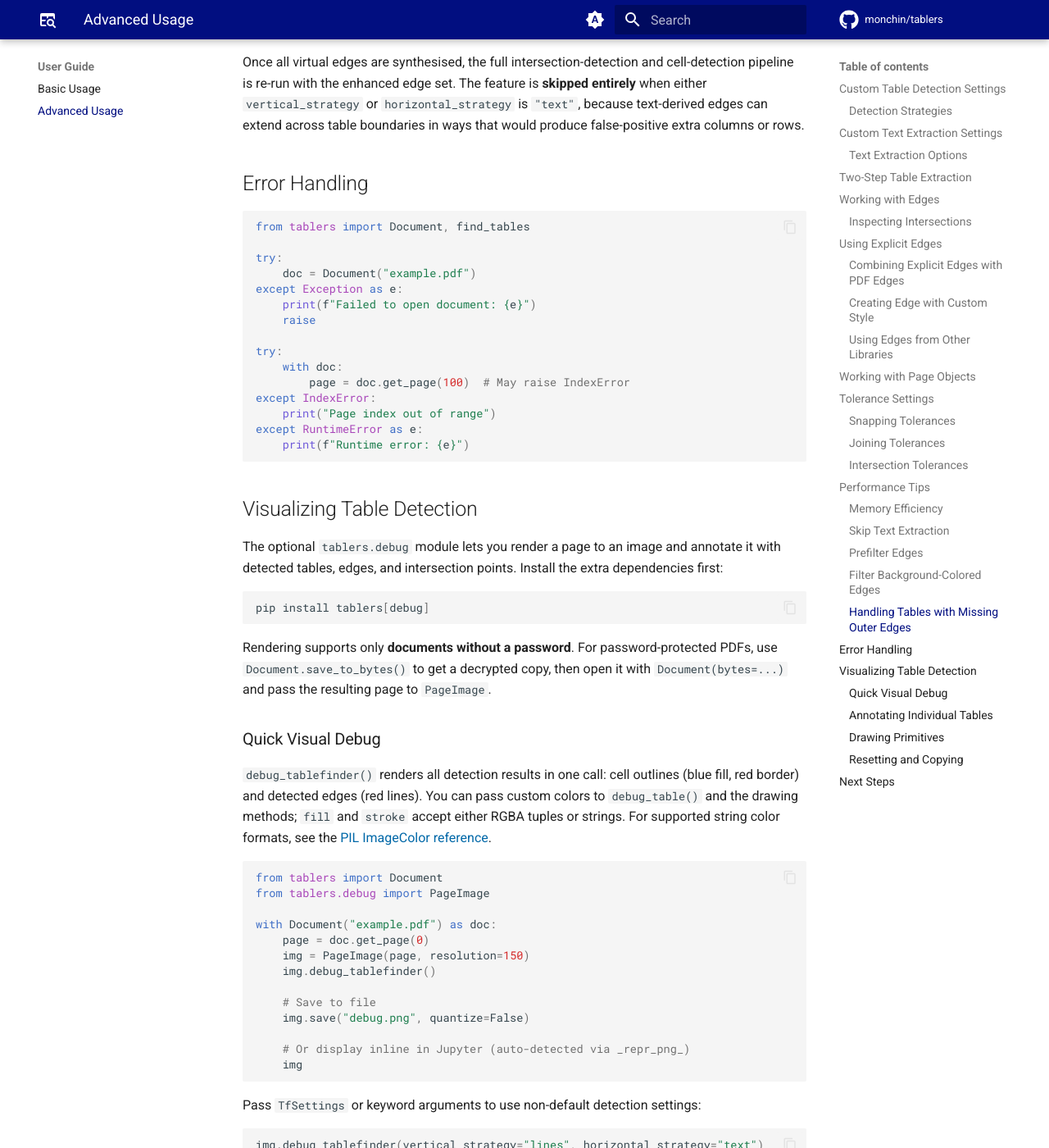
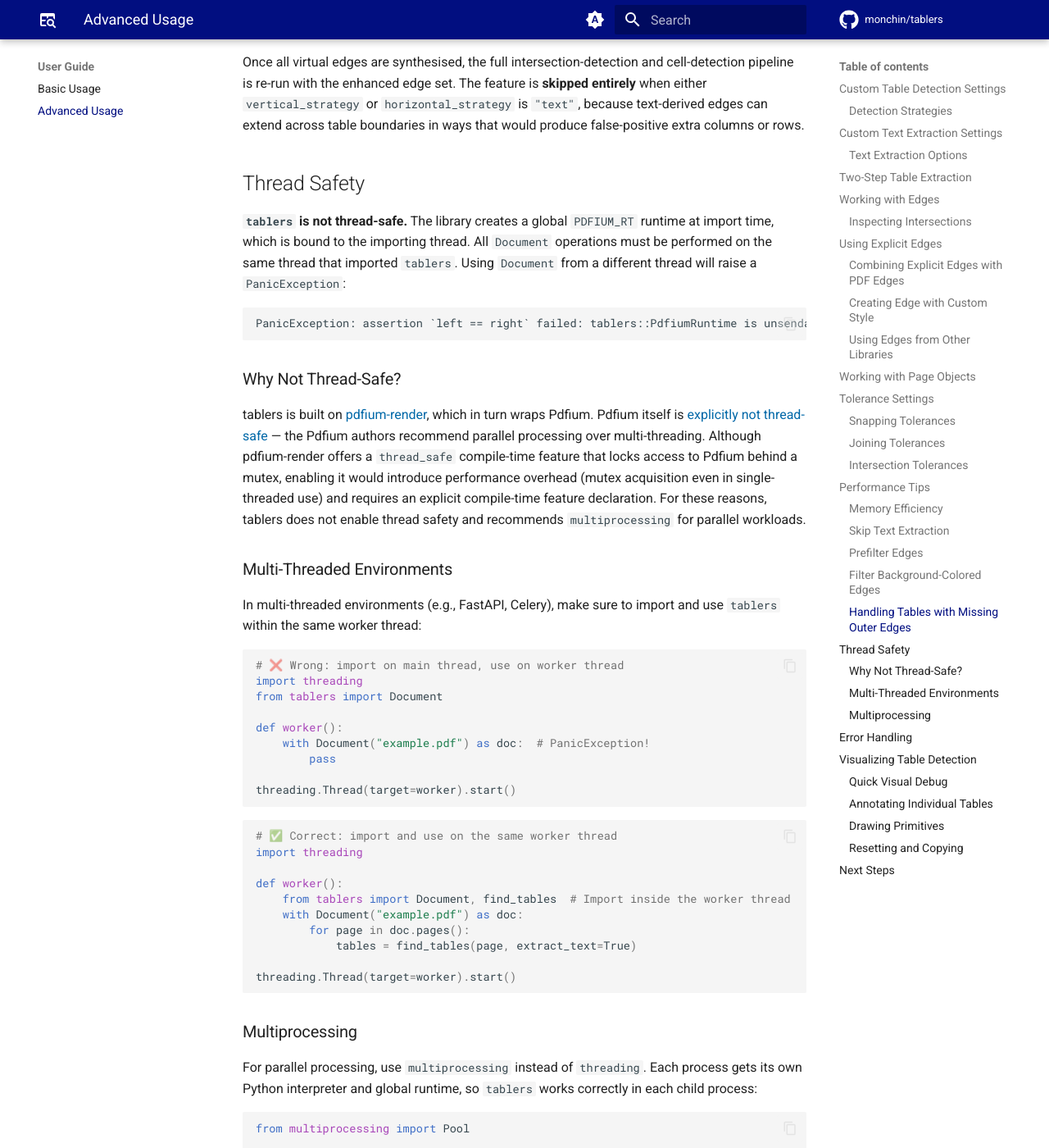
Before and after one commit to monchin/tablers, an MkDocs documentation site: the page built from docs/usage/advanced.md, in a window 1280 px wide and 1400 px high, scrolled down 9514 px. Shown: the whole window at 82% size. Built offline with MkDocs 1.6.1 and Material for MkDocs 9.7.7, drawn with Linux system fonts in a browser that asks for light colours; comment, search, counter and statistics services are not loaded; some of the changed text lies outside the part shown.

Commit message:
docs: add thread safety warnings and multiprocessing guide

````diff
--- a/docs/usage/advanced.md
+++ b/docs/usage/advanced.md
@@ -426,6 +426,92 @@ The algorithm runs as a pre-processing step on the raw collected edges, before i
 
 Once all virtual edges are synthesised, the full intersection-detection and cell-detection pipeline is re-run with the enhanced edge set. The feature is **skipped entirely** when either `vertical_strategy` or `horizontal_strategy` is `"text"`, because text-derived edges can extend across table boundaries in ways that would produce false-positive extra columns or rows.
 
+## Thread Safety
+
+**`tablers` is not thread-safe.** The library creates a global `PDFIUM_RT` runtime at import time, which is bound to the importing thread. All `Document` operations must be performed on the same thread that imported `tablers`. Using `Document` from a different thread will raise a `PanicException`:
+
+```
+PanicException: assertion `left == right` failed: tablers::PdfiumRuntime is unsendable, but sent to another thread
+```
+
+### Why Not Thread-Safe?
+
+tablers is built on [pdfium-render](https://github.com/ajrcarey/pdfium-render), which in turn wraps Pdfium. Pdfium itself is [explicitly not thread-safe](https://github.com/ajrcarey/pdfium-render#multi-threading) — the Pdfium authors recommend parallel processing over multi-threading. Although pdfium-render offers a `thread_safe` compile-time feature that locks access to Pdfium behind a mutex, enabling it would introduce performance overhead (mutex acquisition even in single-threaded use) and requires an explicit compile-time feature declaration. For these reasons, tablers does not enable thread safety and recommends `multiprocessing` for parallel workloads.
+
+### Multi-Threaded Environments
+
+In multi-threaded environments (e.g., FastAPI, Celery), make sure to import and use `tablers` within the same worker thread:
+
+```python
+# ❌ Wrong: import on main thread, use on worker thread
+import threading
+from tablers import Document
+
+def worker():
+    with Document("example.pdf") as doc:  # PanicException!
+        pass
+
+threading.Thread(target=worker).start()
+```
+
+```python
+# ✅ Correct: import and use on the same worker thread
+import threading
+
+def worker():
+    from tablers import Document, find_tables  # Import inside the worker thread
+    with Document("example.pdf") as doc:
+        for page in doc.pages():
+            tables = find_tables(page, extract_text=True)
+
+threading.Thread(target=worker).start()
+```
+
+### Multiprocessing
+
+For parallel processing, use `multiprocessing` instead of `threading`. Each process gets its own Python interpreter and global runtime, so `tablers` works correctly in each child process:
+
+```python
+from multiprocessing import Pool
+
+def process_page_range(args):
+    """Each worker opens the document once and processes a contiguous range of pages."""
+    pdf_path, start, end = args
+    from tablers import Document, find_tables
+    results = []
+    with Document(pdf_path) as doc:
+        for page_num in range(start, end):
+            page = doc.get_page(page_num)
+            tables = find_tables(page, extract_text=True)
+            # Table / TableCellValue objects cannot be pickled across processes,
+            # so convert to plain Python types before returning.
+            results.append([
+                [[cell.text for cell in row] for row in t.to_list()]
+                for t in tables
+            ])
+    return results
+
+if __name__ == "__main__":
+    import os
+    from tablers import Document
+
+    pdf_path = "example.pdf"
+    num_workers = os.cpu_count() or 4
+
+    with Document(pdf_path) as doc:
+        page_count = doc.page_count
+
+    # Split pages into contiguous chunks, one per worker
+    chunk_size = max(1, (page_count + num_workers - 1) // num_workers)
+    ranges = [
+        (pdf_path, i, min(i + chunk_size, page_count))
+        for i in range(0, page_count, chunk_size)
+    ]
+
+    with Pool(num_workers) as pool:
+        results = pool.map(process_page_range, ranges)
+```
+
 ## Error Handling
 
 ```python
````
Also changed, not shown: README.md (+2 -1 lines), 1 other file.
